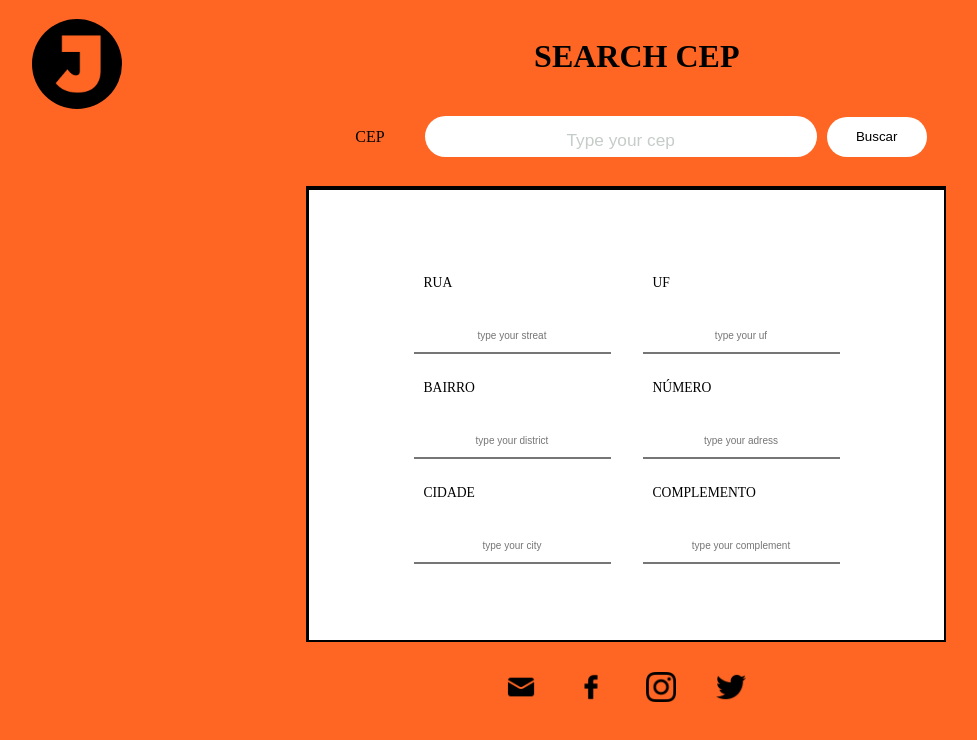
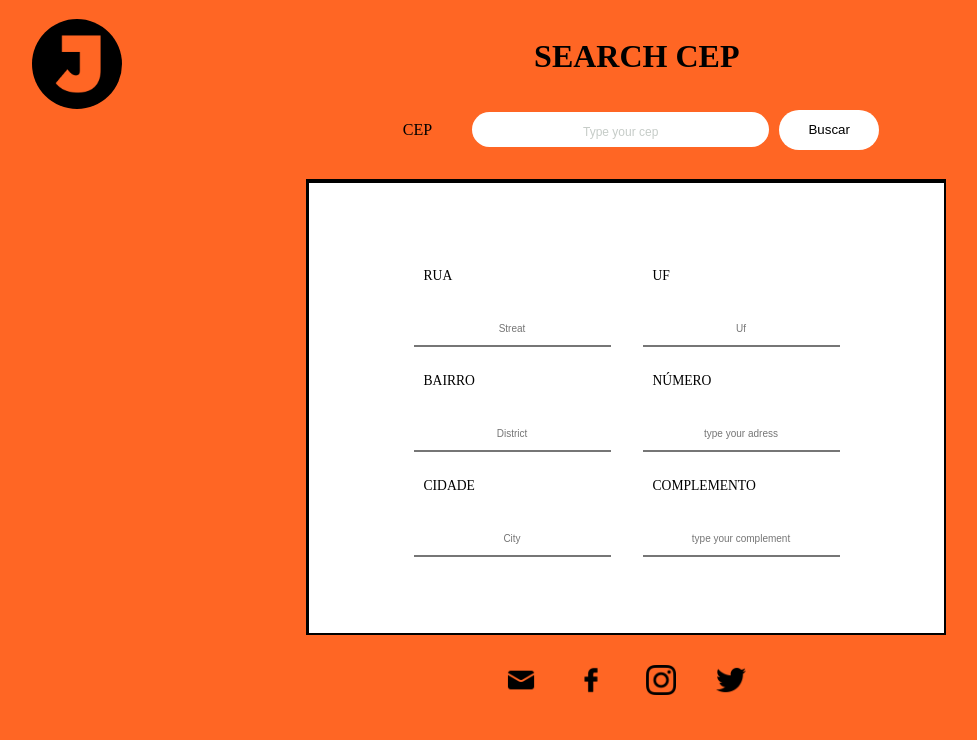
Before and after one commit to JhowF/My-app-cep, a React (Create React App) app: page / in a window 1280 px wide. Shown: the top 740 px of the page, without its empty margins (14-991 px from the left). Built offline with nearby package versions, Linux system fonts and the light colour scheme.

Commit message:
ProjetoFinalizado

```diff
--- a/src/Components/Data.js
+++ b/src/Components/Data.js
@@ -9,18 +9,18 @@
 
                 <section>
                 <label class="paddingclass" for="streat">RUA</label>
-            <input class="paddingclass" value={props.streat}  id="streat" type="text" placeholder="type your streat" name="ola " />
+            <input class="paddingclass" value={props.streat}  id="streat" type="text" placeholder="Streat" name="ola " />
 
             <label class="paddingclass" for="district">BAIRRO</label>
-            <input class="paddingclass" value={props.district}  id="district" type="text" placeholder="type your district" />
+            <input class="paddingclass" value={props.district}  id="district" type="text" placeholder="District" />
 
             <label class="paddingclass" for="city">CIDADE</label>
-            <input class="paddingclass" value={props.city}  id="city" type="text" placeholder="type your city" />
+            <input class="paddingclass" value={props.city}  id="city" type="text" placeholder="City" />
 
                 </section>
                 <section>
                 <label class="paddingclass" for="uf">UF</label>
-            <input class="paddingclass"  value={props.uf}  id="uf" type="text" placeholder="type your uf" />
+            <input class="paddingclass"  value={props.uf}  id="uf" type="text" placeholder="Uf" />
 
             <label class="paddingclass" for="adress">NÚMERO</label>
             <input class="paddingclass" id="adress" type="number" placeholder="type your adress" />
--- a/src/Styles/Middlestyle.js
+++ b/src/Styles/Middlestyle.js
@@ -4,7 +4,7 @@
 display: flex;
 justify-content: center;
 align-items: center;
-margin-top: -30px;
+margin-top: -37px;
 
 
 
@@ -17,8 +17,9 @@
 
 input{
     margin: 10px;
-    padding: 0.5vh 1vh;
-    font-size: 1.8em;
+    padding: 0.8vh 2vh;
+    font-size: 20px;
+    color: #666;
     text-align: center;
     border-radius: 40px;
     border: none;
@@ -43,7 +44,7 @@
 }
 
 button:hover{
-    width: 140px;
+    width: 105px;
     background-color:#c6ccc8;
 }
 
```
